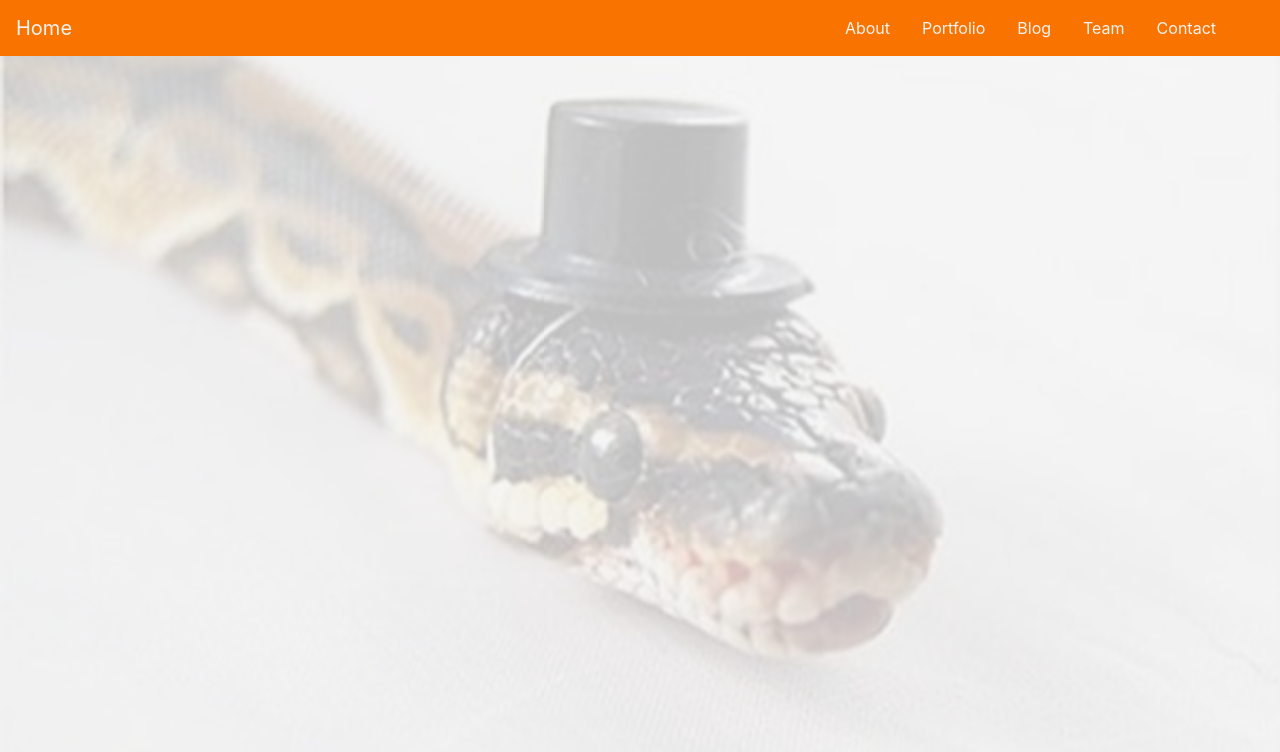
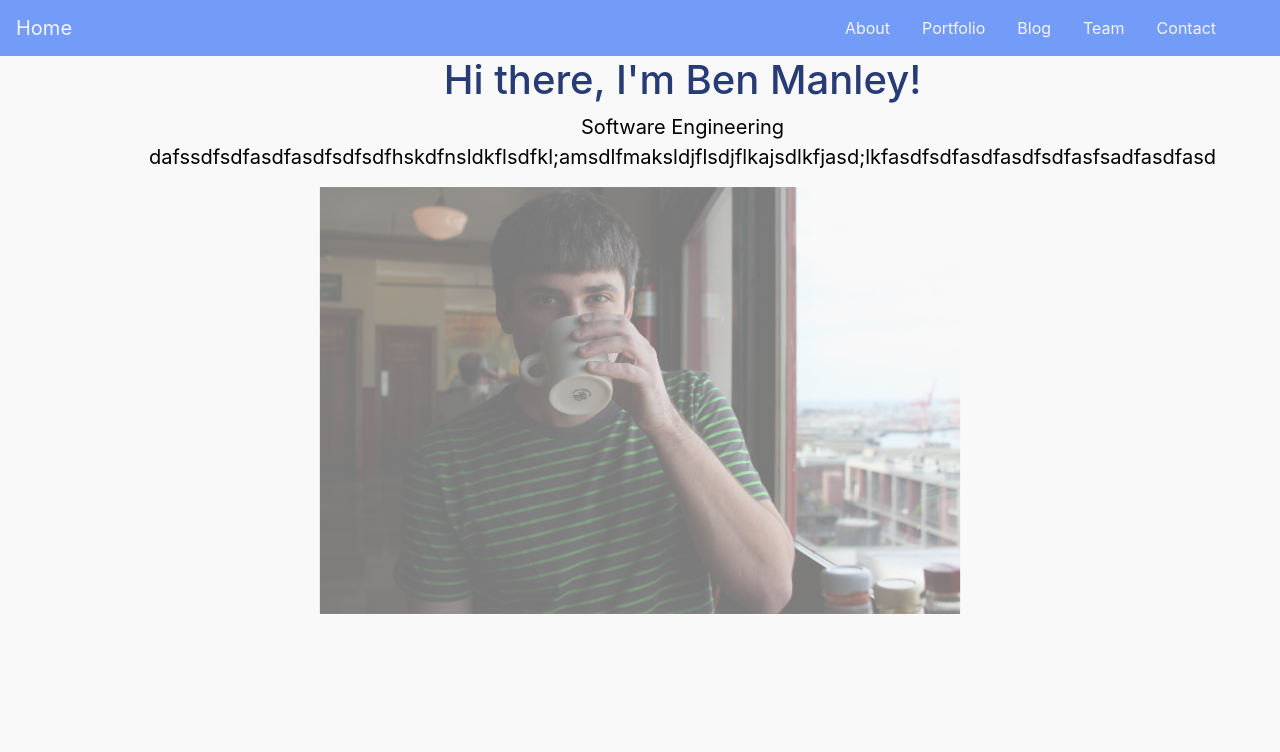
Before and after one commit to ManliestBen/bootstrap-tutorial, a plain HTML site: page index.html in a window 1280 px wide. Drawn offline with nearby package versions, Linux system fonts and the light colour scheme.

Commit message:
add images

```diff
--- a/css/main.css
+++ b/css/main.css
@@ -1,27 +1,23 @@
-.navbar{ background:#F97300;}
+.navbar{ background:rgb(114, 156, 247);}
 
 .nav-link , .navbar-brand{ color: #f4f4f4; cursor: pointer;}
 
 .nav-link{ margin-right: 1em !important;}
 
-.nav-link:hover{ background: #f4f4f4; color: #f97300; }
+.nav-link:hover{ background: rgb(114, 156, 247); color: rgb(0, 55, 175); }
 
 .navbar-collapse{ justify-content: flex-end;}
 
 .navbar-toggler{  background:#fff !important;}
 
-.bg-dark{
-    background-color:#343a40!important
-    }
-.bg-primary{
-    background-color:#007bff!important
-    }
+
 
 .header{
-    background-image: url('../images/snek.jpg');
+    background: url('../images/coffee.jpg') no-repeat;
     background-attachment: fixed;
-    background-size: cover;
+    background-size: 50%;
     background-position: center;
+    color: black;
 
     }
 
@@ -31,5 +27,30 @@
         min-width: 100%;
         left: 0;
         top: 0;
-        background: rgba(244, 244, 244, 0.79);
+        background: rgba(244, 244, 244, 0.5);
        }
+
+       .description{
+        position: absolute;
+        top: 5%;
+        margin: auto;
+        padding: 1em;
+        text-align: center;
+
+
+
+    }
+    .description h1{
+     color:rgb(39, 60, 116) ;
+    }
+    .description p{
+     color:rgb(0, 0, 0);
+     font-size: 20px;
+     width: 100%;
+     line-height: 1.5;
+    }
+    .description button{
+     border:1px  solid rgb(39, 60, 116);
+     background:rgb(39, 60, 116);
+     color:#fff;
+    }
--- a/index.html
+++ b/index.html
@@ -31,9 +31,18 @@
        </div></nav>
 
        <header class="header">
-        <div class="overlay">Header Overlay</div>
+        <div class="overlay"></div>
+         <div class="container">
+            <div class="description">
+                <h1>Hi there, I'm Ben Manley!</h1>
+                 <p>    Software Engineering dafssdfsdfasdfasdfsdfsdfhskdfnsldkflsdfkl;amsdlfmaksldjflsdjflkajsdlkfjasd;lkfasdfsdfasdfasdfsdfasfsadfasdfasd
+             </p>
+
+             </div>
+         </div>
 
       </header>
+
     <script type="text/javascript" src='/js/main.js'></script>
 </body>
 </html>
```
Also changed, not shown: images/coffee.jpg (added).
